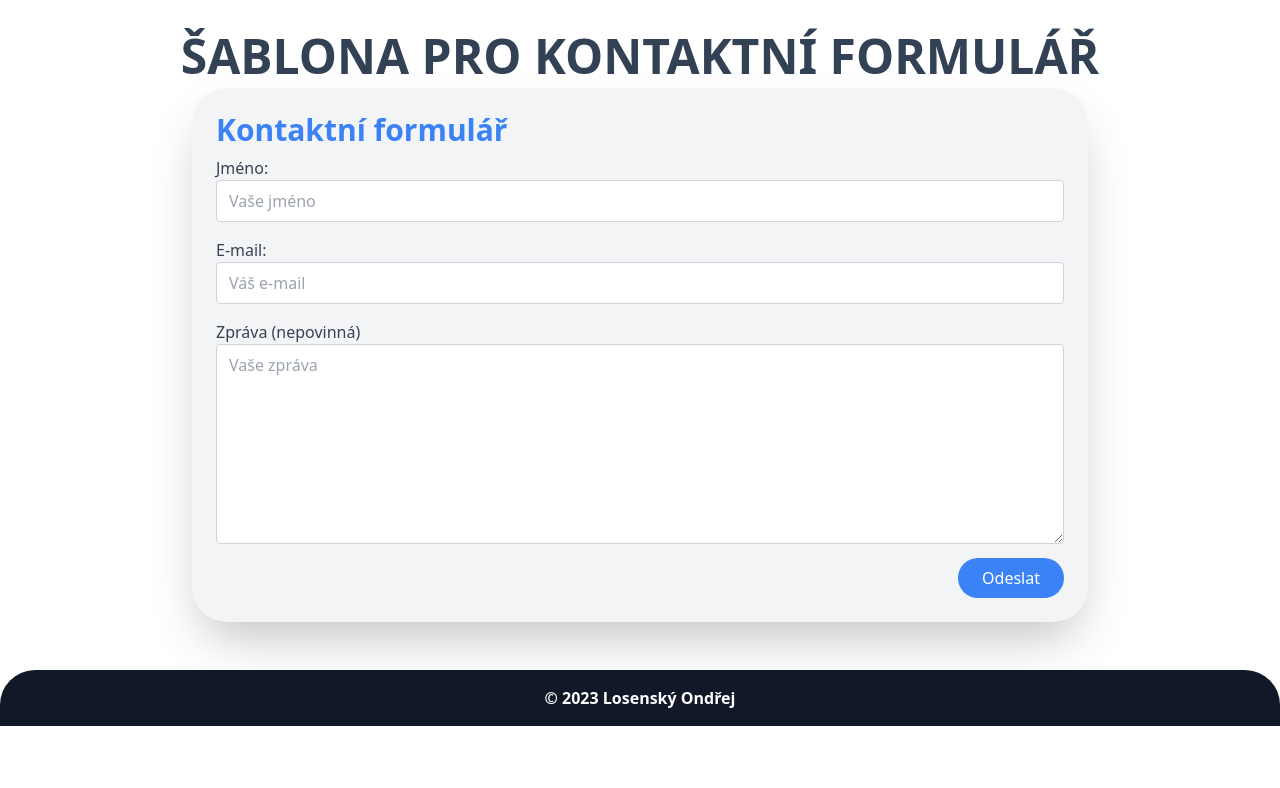
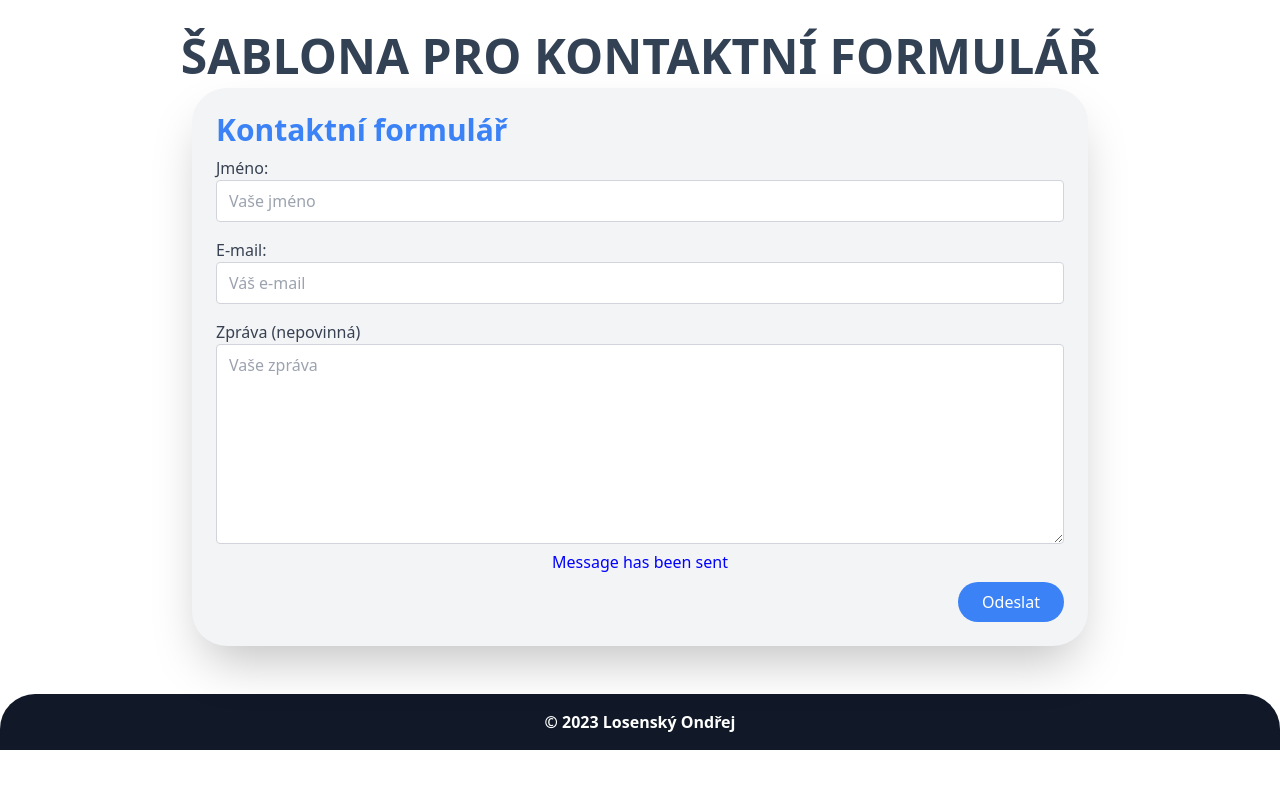
Before and after one commit to OndrejLosensky/email-contact-form, a React (Create React App) app in the folder client/: page / in a window 1280 px wide. Shown: the top 788 px of the page. Built offline with nearby package versions, Linux system fonts and the light colour scheme.

Commit message:
dalsi pokus o fungovani

```diff
--- a/client/src/components/Contact Form/ContactTest.js
+++ b/client/src/components/Contact Form/ContactTest.js
@@ -122,6 +122,10 @@ export default class ContactForm extends Component {
                                 ></textarea>
                             </div>
 
+                            <div className={this.state.sent ? 'msg msgAppear':'msg'}>
+                                Message has been sent
+                            </div>
+
                             <div className='text-right mt-2'>
                                 <button
                                     type="submit"
--- a/client/src/index.css
+++ b/client/src/index.css
@@ -1,3 +1,9 @@
 @tailwind base;
 @tailwind components;
 @tailwind utilities;
+
+
+.msg {
+    text-align: center;
+    color: blue;
+}
```
Also changed, not shown: client/src/App.css (added).
